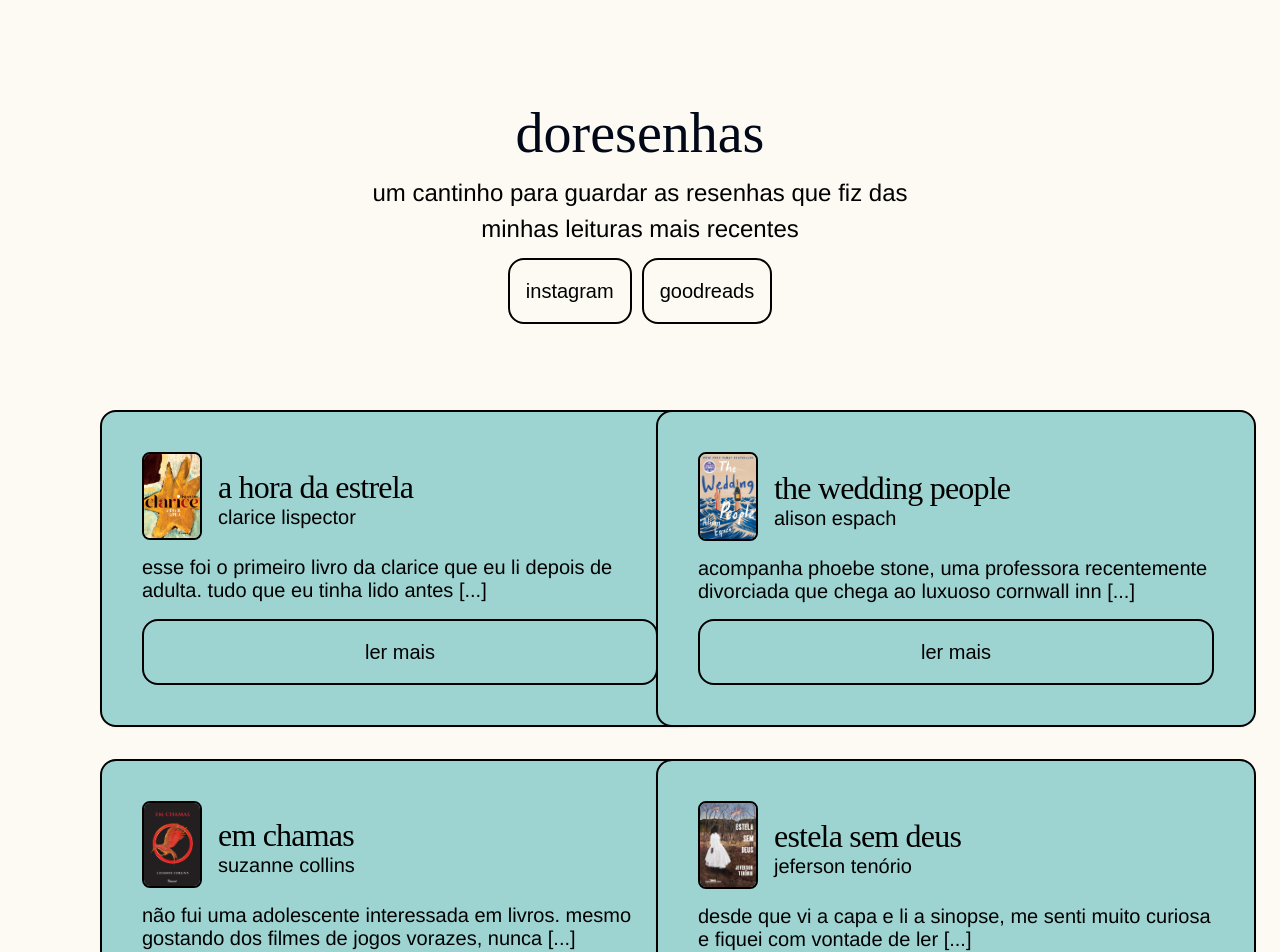
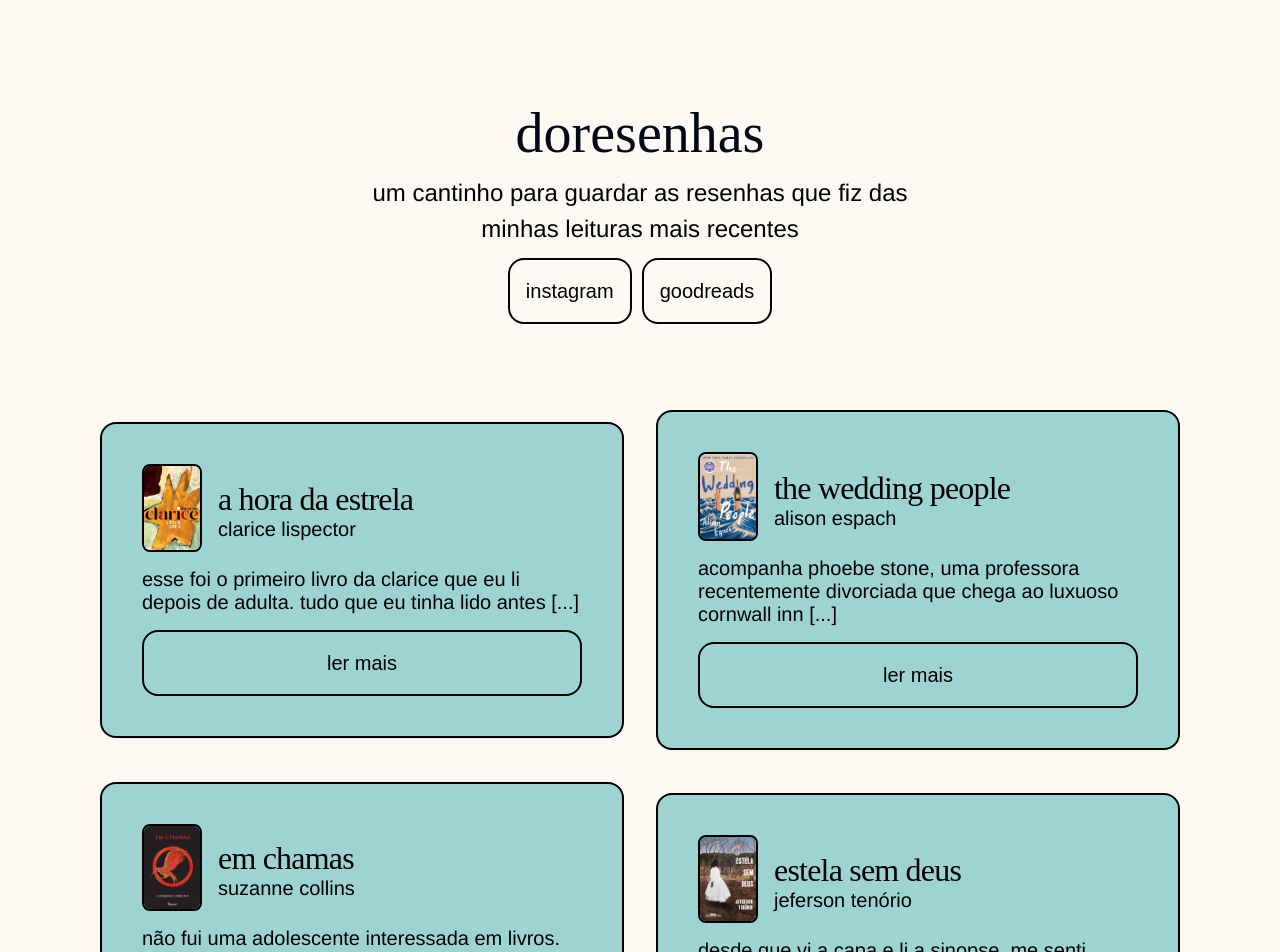
Before and after one commit to dorasantiagoc/doresenhas, a Next.js app: page / in a window 1280 px wide. Shown: the top 952 px of the page. Built offline with nearby package versions, Linux system fonts and the light colour scheme.

Commit message:
card container fix

```diff
--- a/src/app/globals.css
+++ b/src/app/globals.css
@@ -162,8 +162,15 @@ main .card {
   border: 2px solid #000;
   display: flex;
   padding: 40px;
-  width: 600px;
+  max-width: 600px;
+  margin: auto;
   gap: 16px;
+}
+
+main .cards {
+  max-width: 1240px;
+  margin: auto;
+  align-items: center;
 }
 
 main .card:hover {
--- a/src/app/page.tsx
+++ b/src/app/page.tsx
@@ -22,7 +22,7 @@ import { recipes } from '@/data/recipes'
 export default function Home() {
   return (
     <main>
-      <div className="grid grid-cols-2 gap-8">
+      <div className="cards grid grid-cols-2 gap-8">
         {recipes.map(recipe => (
           <Card key={recipe.id} className="card flex flex-col justify-between">
             <CardHeader className="header flex-row gap-4 items-center">
```
